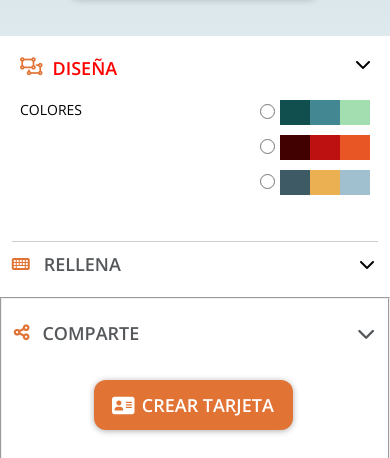
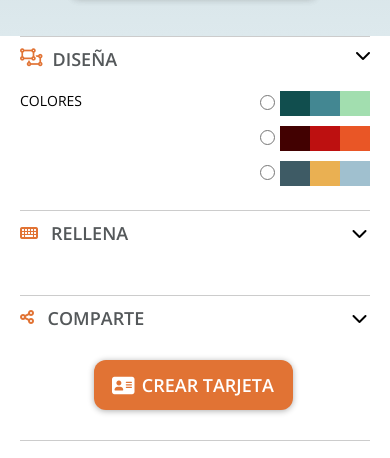
Before and after one commit to aliciaapadron/ana-bolena-profile-cards, a website: page public/card.html in a window 390 px wide. Shown: the part 532-990 px from the top of the page. Drawn offline with nearby package versions, Linux system fonts and the light colour scheme.

Commit message:
added responsive paddings in design + fillin + share

```diff
--- a/public/card.html
+++ b/public/card.html
@@ -201,7 +201,7 @@
           </fieldset>
 
           <fieldset class="share__fieldset">
-            <div class="share__title">
+            <div class="share__title1">
               <a href="http://"><i class="fa-solid fa-share-nodes share__share"></i></a>
               <p class="share__legend">Comparte</p>
               <i class="fa-solid fa-chevron-down share__arrow"></i>
--- a/src/scss/layout/_desings.scss
+++ b/src/scss/layout/_desings.scss
@@ -3,14 +3,17 @@
   flex-direction: column;
   align-items: center;
   text-transform: uppercase;
-  font-family: 'Open Sans', sans-serif;
+  font-family: "Open Sans", sans-serif;
   // padding: 8% 8% 8% 8%;
   // padding: 30px 30px 0 40px;
-  padding: 20px 20px 30px 20px;
+  padding: 0 20px 20px 20px;
   border: none;
 
   @include tablet() {
     align-items: flex-start;
+    padding: 0 30px 10px 40px;
+    max-width: 329px;
+
   }
 }
 
@@ -18,6 +21,8 @@
   display: flex;
   justify-content: space-between;
   width: 100%;
+  border-top: 1px solid #6b6b6b58;
+  padding-top: 10px;
 
   @include tablet() {
     max-width: 329px;
@@ -40,11 +45,11 @@
   text-transform: uppercase;
   font-size: 18px;
   font-weight: 600;
-  font-family: 'Open Sans';
+  font-family: "Open Sans";
   font-stretch: normal;
   font-style: normal;
   line-height: normal;
-  color: red;
+  color: $gunmetal;
 }
 
 .arrow {
@@ -65,7 +70,7 @@
   height: 19px;
   text-transform: uppercase;
   font-size: 14px;
-  font-family: 'Open Sans';
+  font-family: "Open Sans";
   font-weight: normal;
 }
 
--- a/src/scss/layout/_fill_in.scss
+++ b/src/scss/layout/_fill_in.scss
@@ -1,10 +1,16 @@
 .fill {
   &__fieldset {
     background-color: $white-two;
-    padding: 3%;
+    padding:0 20px 20px 20px;
     display: flex;
     flex-direction: column;
     border: none;
+
+    @include tablet() {
+      padding:0 30px 0 40px;
+      max-width: 329px;
+
+    }
   }
 
   &__title {
@@ -24,6 +30,10 @@
   &__container {
     display: flex;
     flex-direction: column;
+
+    @include tablet() {
+      padding-bottom: 25px;
+    }
   }
 
   &__keyboard {
--- a/src/scss/layout/_share.scss
+++ b/src/scss/layout/_share.scss
@@ -1,16 +1,24 @@
 .share {
   &__fieldset {
     background-color: $white-two;
-    padding: 3%;
+    padding: 20px;
+    border: none;
+
+    @include tablet() {
+      padding:0 30px 10px 40px;
+      max-width: 329px;
+    }
   }
 
-  &__title {
+  &__title1 {
     display: flex;
     flex-direction: row;
     height: fit-content;
     width: auto;
     align-items: center;
     justify-content: space-between;
+    border-top: 1px solid #6b6b6b58;
+
 
     @include tablet() {
       max-width: 329px;
@@ -34,6 +42,8 @@
     color: $gunmetal;
     width: 89%;
     text-align: left;
+
+
   }
   &__containerposition {
     display: grid;
```
Also changed, not shown: src/html/partials/share.html (+1 -1 lines), public/assets/css/main.css, 1 other file.
